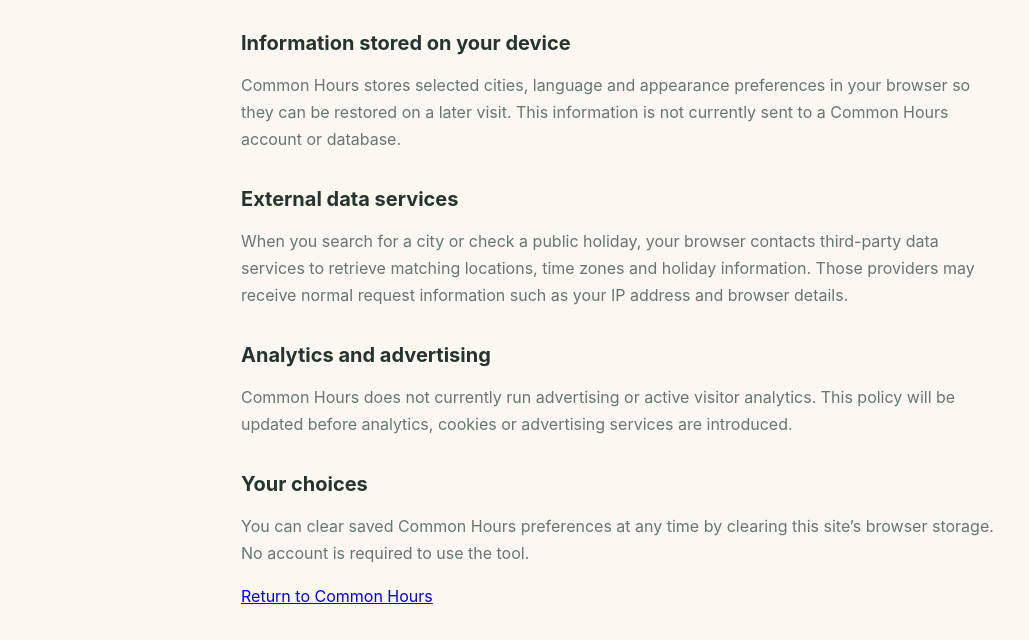
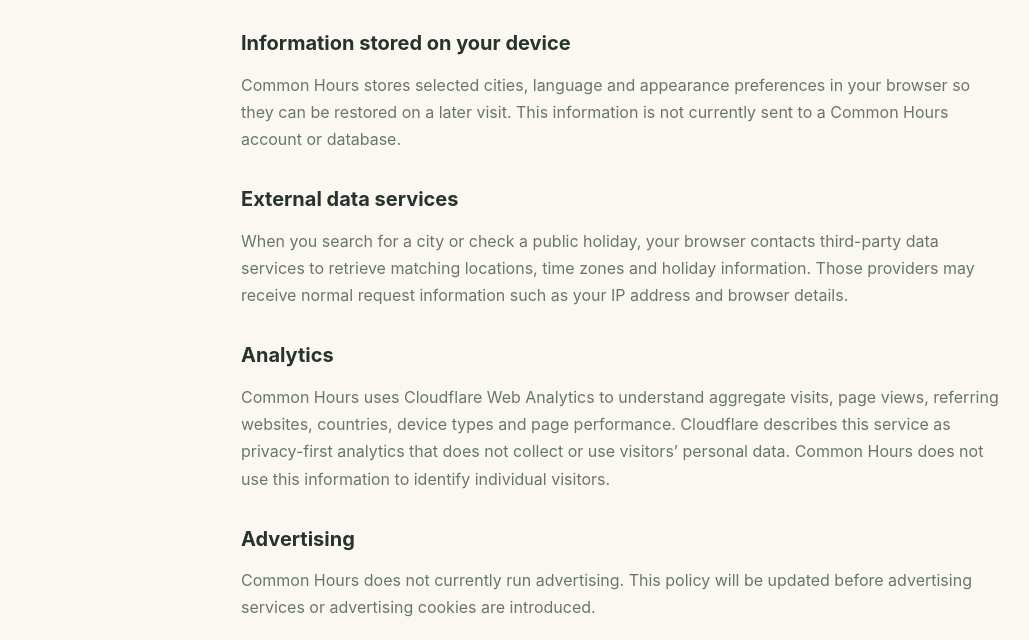
Before and after one commit to Rico36/world-meeting-time-finder, a plain HTML site: page privacy.html in a window 1280 px wide. Shown: the part 312-952 px from the top of the page, without its empty margins (19-1048 px from the left). Drawn offline with Linux system fonts and the light colour scheme.

Commit message:
Enable privacy-first visitor analytics

```diff
--- a/privacy.html
+++ b/privacy.html
@@ -18,12 +18,17 @@
     <p>Common Hours stores selected cities, language and appearance preferences in your browser so they can be restored on a later visit. This information is not currently sent to a Common Hours account or database.</p>
     <h2>External data services</h2>
     <p>When you search for a city or check a public holiday, your browser contacts third-party data services to retrieve matching locations, time zones and holiday information. Those providers may receive normal request information such as your IP address and browser details.</p>
-    <h2>Analytics and advertising</h2>
-    <p>Common Hours does not currently run advertising or active visitor analytics. This policy will be updated before analytics, cookies or advertising services are introduced.</p>
+    <h2>Analytics</h2>
+    <p>Common Hours uses Cloudflare Web Analytics to understand aggregate visits, page views, referring websites, countries, device types and page performance. Cloudflare describes this service as privacy-first analytics that does not collect or use visitors’ personal data. Common Hours does not use this information to identify individual visitors.</p>
+    <h2>Advertising</h2>
+    <p>Common Hours does not currently run advertising. This policy will be updated before advertising services or advertising cookies are introduced.</p>
     <h2>Your choices</h2>
     <p>You can clear saved Common Hours preferences at any time by clearing this site’s browser storage. No account is required to use the tool.</p>
     <p><a href="./">Return to Common Hours</a></p>
   </main>
   <footer><span>Common Hours</span><span>A free world meeting time finder.</span></footer>
+  <!-- Cloudflare Web Analytics -->
+  <script type="module" src="https://static.cloudflareinsights.com/beacon.min.js" data-cf-beacon='{"token":"1fa3e675ae4f4a6ca7406cb3d20594f0"}'></script>
+  <!-- End Cloudflare Web Analytics -->
 </body>
 </html>
```
